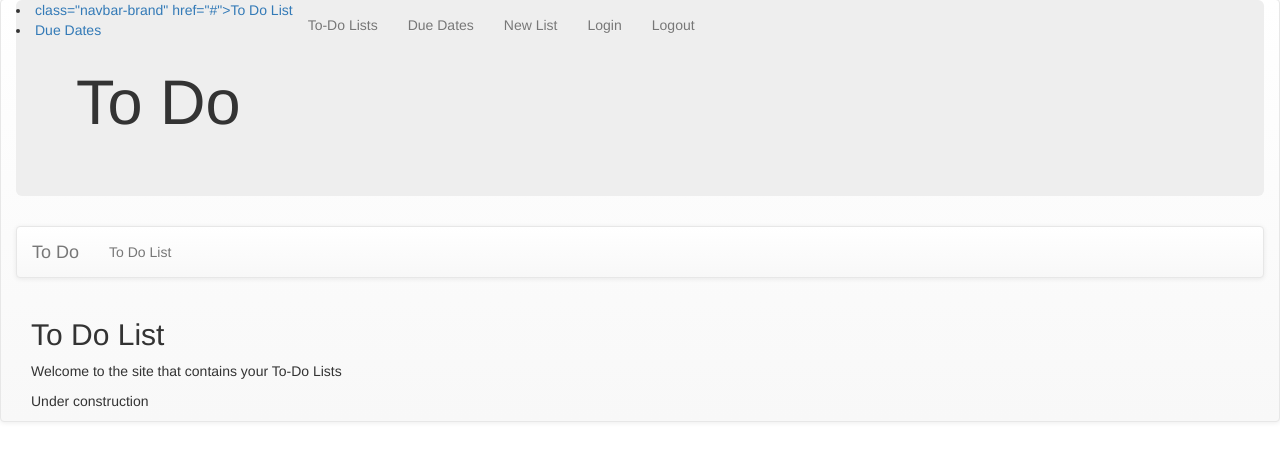
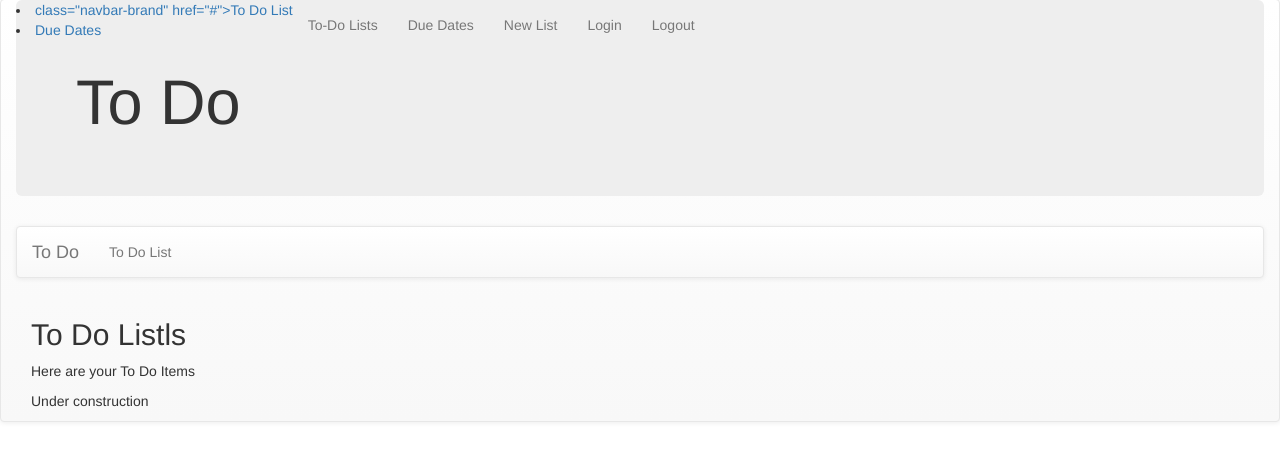
Before and after one commit to jnorberg1550/ToDoList, a Django app: template ToDoList/ToDoApp/templates/index.html in a window 1280 px wide. Shown: the part 226-687 px from the top of the page. Run offline with Django 3.2, Linux system fonts and the light colour scheme; the template is opened without the code that fills it, so the values that code supplies are empty; some libraries are stand-ins or nearby versions.

Commit message:
Add files via upload

```diff
--- a/ToDoList/ToDoApp/templates/index.html
+++ b/ToDoList/ToDoApp/templates/index.html
@@ -2,8 +2,8 @@
 {% block content %}
 <!--This is a comment-->
 
-<h2>To Do List</h2>
-<p>Welcome to the site that contains your To-Do Lists
+<h2>To Do Listls</h2>
+<p>Here are your To Do Items
 </p>
 <p>Under construction</p>
 
```
Also changed, not shown: ToDoList/ToDoApp/templates/loginmessage.html (added, +7 -0 lines), ToDoList/ToDoApp/templates/listtemplate.html (line endings or trailing spaces).
